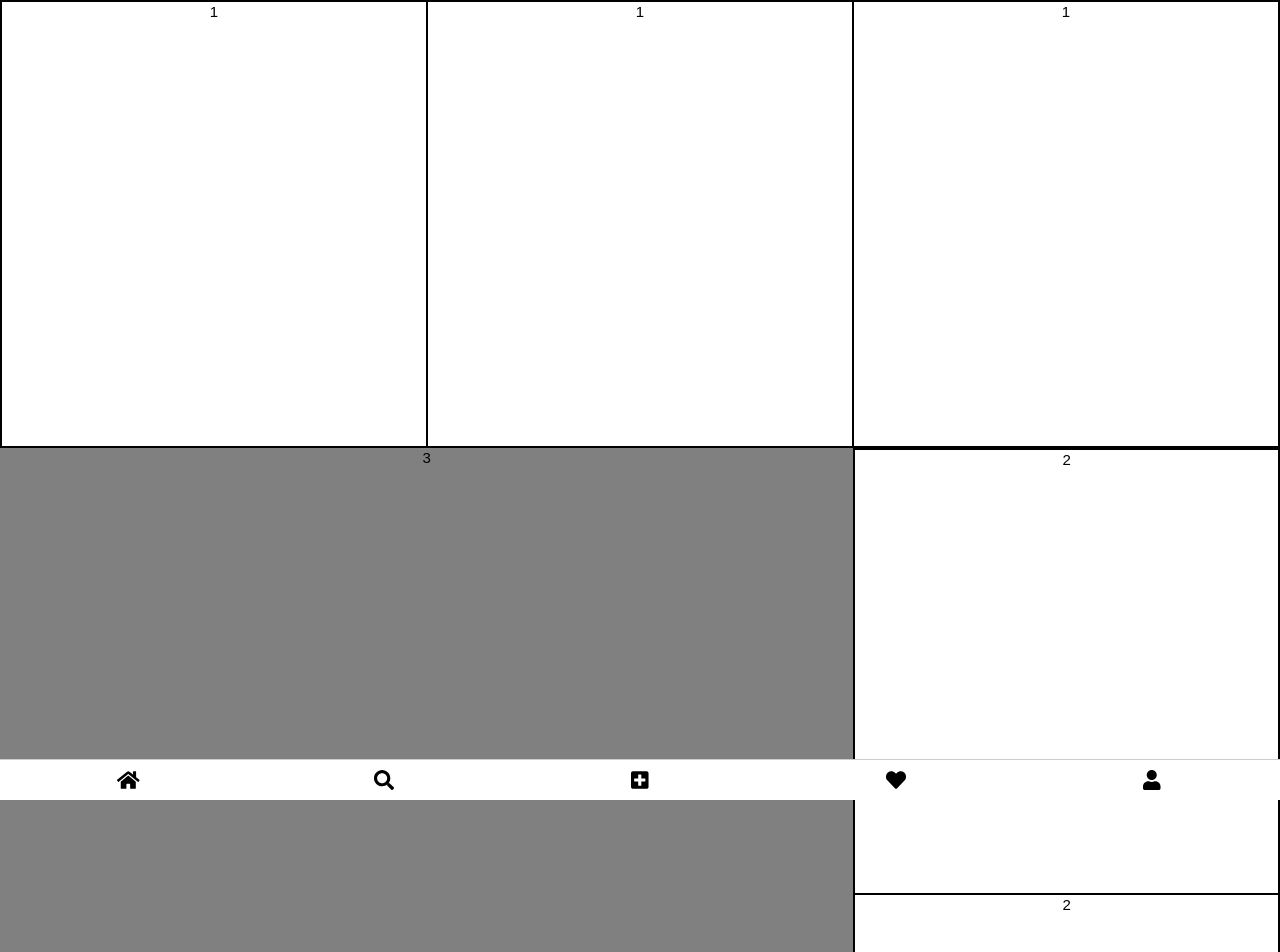
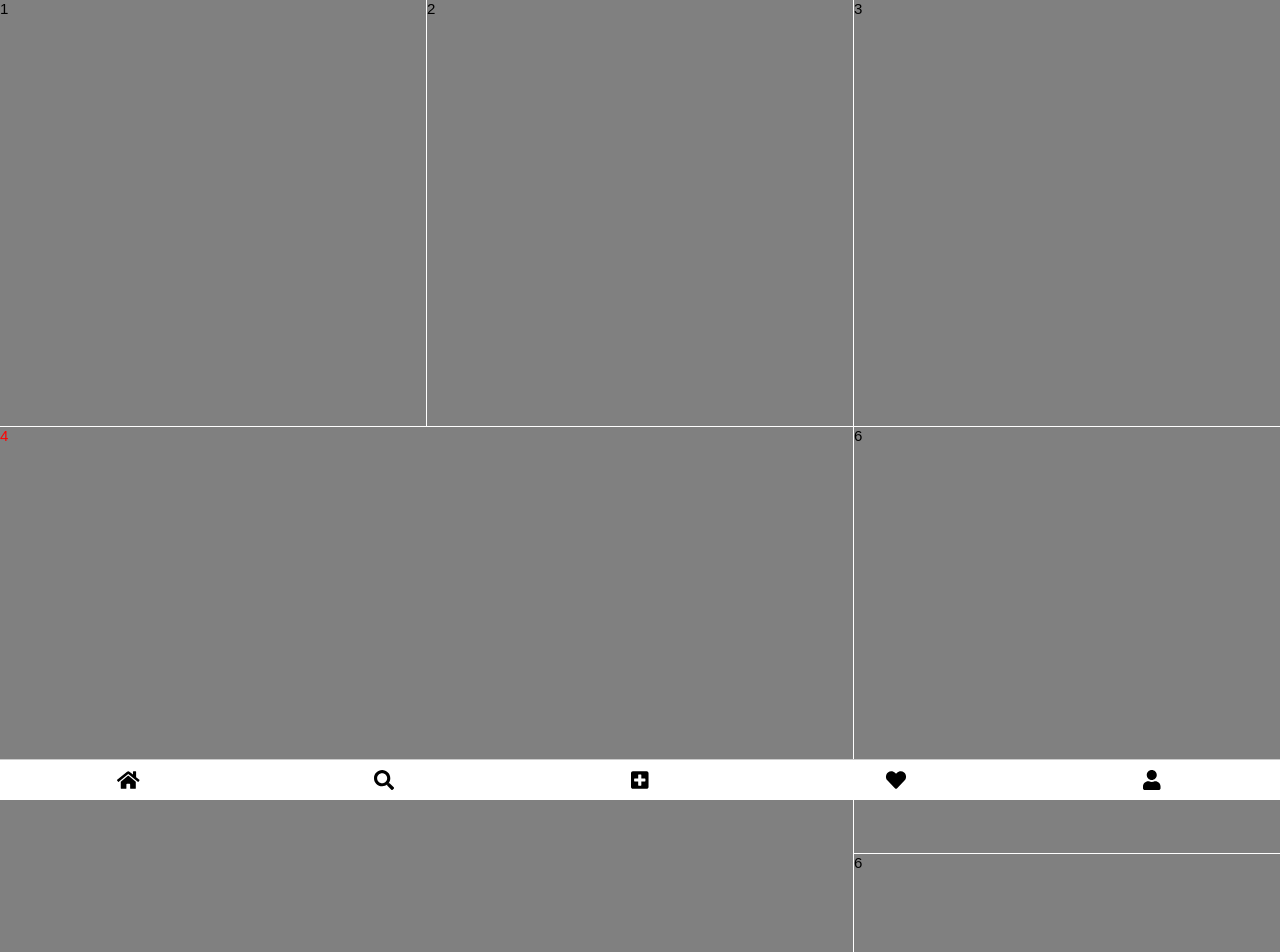
Before and after one commit to superman-saeed/instagram-demo, a React (Create React App) app: page /search in a window 1280 px wide. Shown: the top 952 px of the page. Built offline with nearby package versions, Linux system fonts and the light colour scheme.

Commit message:
fixed searchgrid

```diff
--- a/src/components/Search.js
+++ b/src/components/Search.js
@@ -24,43 +24,18 @@ function PhotoGrid(props){
   const {p,num} = props;
   return(
     <div className="photo-grid">
-     <ThreeGrid num={1}/>
-     <LeftGrid />
-     <MiddleGrid />
-     <ThreeGrid num={4}/>
+     <div className="g-photo"><div className="g-one"> 1</div></div>
+     <div className="g-photo"><div className="g-one"> 2</div></div>
+     <div className="g-photo"><div className="g-one"> 3</div></div>
+     <div className="g-photo"><div className="g-one"> 4</div></div>
+     <div className="g-photo db-grid">
+    <div className="db-inner"><div>6</div></div>
+    <div className="db-inner"><div>6</div></div>
+    </div>
+     <div className="g-photo"><div className="g-one"> 7</div></div>
+     <div className="g-photo"><div className="g-one"> 8</div></div>
+     <div className="g-photo"><div className="g-one"> 9</div></div>
     </div>
   )
 
 }
-
-function ThreeGrid(props){
-  return(
-    <div className="small-g">
-      <div className="sg-inner">
-        <div className="fthree-glid"><div>{props.num}</div></div>
-        <div className="fthree-glid"><div>{props.num}</div></div>
-        <div className="fthree-glid"><div>{props.num}</div></div>
-      </div>
-    </div>
-  );
-}
-
-function MiddleGrid(props){
-  return(
-    <div className="big-g">
-    <div className="sg-inner">
-      <div className="fone-grid"><div>3</div></div>
-    </div>
-    </div>
-  );
-}
-function LeftGrid(props){
-  return(
-    <div className="left-g">
-    <div className="inner">
-      <div className="ftwo-glid"><div>2</div></div>
-      <div className="ftwo-glid"><div>2</div></div>
-    </div>
-    </div>
-  );
-}
--- a/src/stylesheets/search.css
+++ b/src/stylesheets/search.css
@@ -1,75 +1,73 @@
 .grid-container{
+  margin: -0.5px;
+  background: #fff;
+}
+
+.photo-grid{
+  display: flex;
+  flex-flow: row wrap;
 
 }
-.photo-grid{
-display: grid;
-grid-template-columns: repeat(3, 1fr);
-line-height: 20px;
-text-align: center;
+.g-photo{
+  position: relative;
+  flex-basis: calc(33.333% - 1px);
+  box-sizing: border-box;
+  background-color: grey;
+  margin: 0.5px;
 
 }
-.photo-grid:nth-child(even) .big-g{
-  background-color: grey;
-  grid-column: 2/ span 3;
-  grid-row: 2/ span 3;
+
+
+
+.g-photo:nth-child(4){
+  color: red;
+  flex-basis: calc(66.666% - 1px);
+
+  display: flex;
+  flex-direction: column;
+  margin: 0.5px;
 
 }
-.photo-grid:nth-child(even) .left-g{
-  grid-column: 1/ span 1;
-  border: 1px solid black;
-  grid-row: 2/ span 3;
-}
-.small-g{
-  grid-column: 1/ span 3;
-  border: 1px solid black;
 
-}
-.photo-grid:nth-child(odd) .big-g{
-  background-color: grey;
-  grid-column: 1/ span 2;
-  grid-row: 2/ span 3;
-}
-
-.photo-grid:nth-child(odd) .left-g{
-  grid-column: 3/ span 3;
-  border: 1px solid black;
-  grid-row: 2/ span 3;
-}
-.sg-inner{
-  display:flex;
-}
-.fthree-glid{
-  flex: 33.33%;
-  border: 0.4px solid black;
-}
-.fthree-glid::after{
+.g-photo::before{
   content: '';
   padding-top: 100%;
   display: block;
 }
-.fone-grid{
-  flex: 1;
+.g-photo:nth-child(5)::before{
+  content: '';
+  display: inline-block;
+  padding-top: 0;
+}
+.g-one{
+  position: absolute;
+  top: 0; left: 0;
+  height: 100%;
+  width: 100%;
+}
+.db-grid{
+  display: flex;
+  flex-direction: column;
 
 }
+.db-inner:nth-child(1){
+  border-bottom: 0.5px solid white;
+}
+.db-inner{
+  position: relative;
+  box-sizing: border-box;
 
-.fone-grid::after{
+
+}
+.db-inner::before{
   content: '';
   padding-top: 100%;
   display: block;
 }
-.inner{
-  display: flex;
-  flex-direction: column;
+.db-inner div{
+  position: absolute;
+  left: 0;
+  top:0;
+  width: 100%;
+  height: 100%;
 }
-.ftwo-glid{
-  border: 1px solid black;
-
-}
-.ftwo-glid:after{
-  content: '';
-  padding-top: 100%;
-  display: block;
-}
-.fone-grid div, .ftwo-glid div , .fthree-glid div{
-
-}
```
